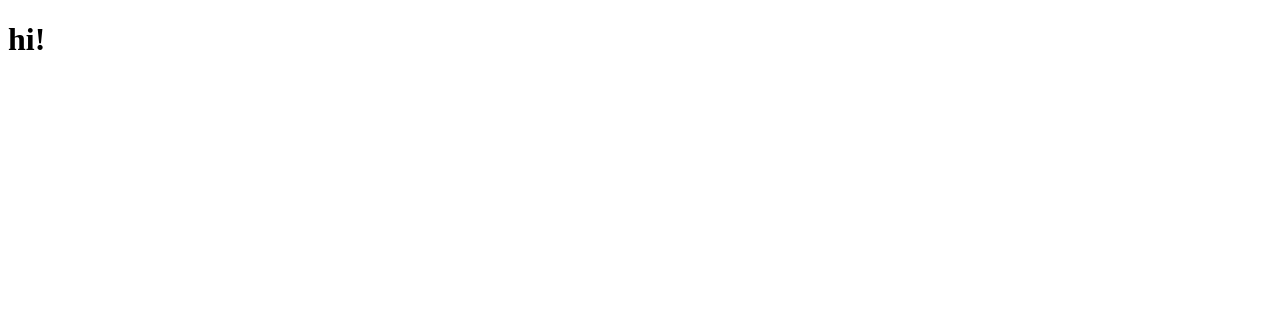
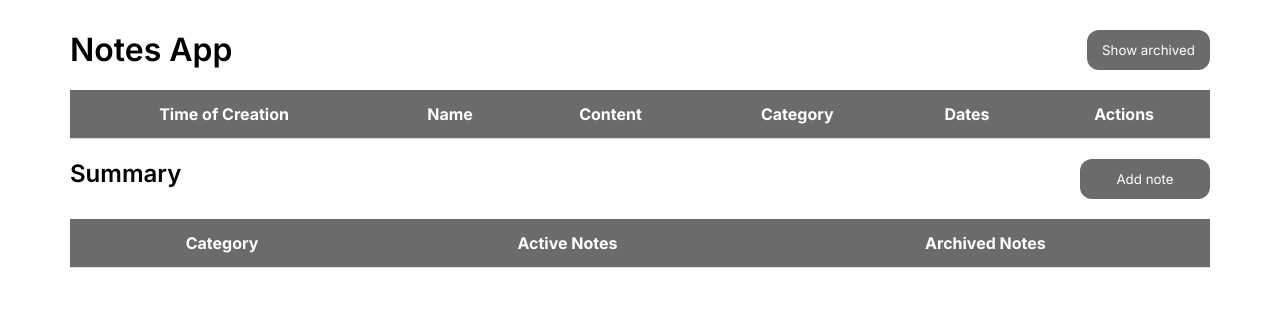
Before and after one commit to dmtrth25/notes, a plain HTML site: page index.html in a window 1280 px wide. Drawn offline with Linux system fonts and the light colour scheme.

Commit message:
base structure

```diff
--- a/index.html
+++ b/index.html
@@ -5,13 +5,65 @@
   <meta charset="UTF-8">
   <meta name="viewport" content="width=device-width, initial-scale=1.0">
   <title>Notes-app</title>
+  <link rel="preconnect" href="https://fonts.googleapis.com">
+  <link rel="preconnect" href="https://fonts.gstatic.com" crossorigin>
+  <link href="https://fonts.googleapis.com/css2?family=Inter:wght@300;400;600;700&display=swap" rel="stylesheet">
   <link rel="stylesheet" href="style.css">
 </head>
 
 <body>
-  <h1>hi!</h1>
-
-  <script src="script.js"></script>
+  <div class="container">
+    <div class="container-header">
+      <h1>Notes App</h1>
+      <button class="button" id="show-archived-btn">Show archived</button>
+    </div>
+    <table class="table">
+      <thead>
+        <tr>
+          <th>Time of Creation</th>
+          <th>Name</th>
+          <th>Content</th>
+          <th>Category</th>
+          <th>Dates</th>
+          <th>Actions</th>
+        </tr>
+      </thead>
+      <tbody id="body"></tbody>
+    </table>
+    <div class="archived">
+      <h2>Archived</h2>
+      <table class="table">
+        <thead>
+          <tr>
+            <th>Time of Creation</th>
+            <th>Name</th>
+            <th>Content</th>
+            <th>Category</th>
+            <th>Dates</th>
+            <th>Actions</th>
+          </tr>
+        </thead>
+        <tbody id="archived"></tbody>
+      </table>
+    </div>
+    <div>
+      <div class="container-header">
+        <h2>Summary</h2>
+        <button id="add-note" class="button">Add note</button>
+      </div>
+      <table>
+        <thead>
+          <tr>
+            <th>Category</th>
+            <th>Active Notes</th>
+            <th>Archived Notes</th>
+          </tr>
+        </thead>
+        <tbody id="summary"></tbody>
+      </table>
+    </div>
+  </div>
+  <script type="module" src="js/script.js"></script>
 </body>
 
 </html>
--- a/style.css
+++ b/style.css
@@ -0,0 +1,80 @@
+* {
+  box-sizing: border-box;
+  padding: 0;
+  margin: 0;
+  font-family: 'Inter', sans-serif;
+}
+
+.container {
+  padding: 30px;
+  max-width: 1200px;
+  margin: 0 auto;
+}
+
+.container-header {
+  display: flex;
+  justify-content: space-between;
+}
+
+h1, h2 {
+  font-weight: 600;
+}
+
+table {
+  width: 100%;
+  border-collapse: collapse;
+  margin: 20px 0;
+}
+
+th, td {
+  padding: 14px;
+  text-align: center;
+  border-bottom: 1px solid #ddd;
+  font-size: 16px;
+}
+
+th {
+  background-color: #6c6a6a;
+  color: #fff;
+}
+
+.button {
+  border-radius: 12px;
+  border: none;
+  background-color: #6c6a6a;
+  color: #fff;
+  padding: 12px 15px;
+  cursor: pointer;
+  transition: background-color 0.2s ease-out, color 0.2s ease-out;
+}
+
+.button:hover {
+  background-color: #e0d4d4;
+  color: #191818;
+}
+
+#add-note {
+  width: 130px;
+  float: right;
+}
+
+#summary {
+  margin-top: 20px;
+}
+
+#summary th,
+#summary td {
+  padding: 8px;
+  text-align: center;
+  border-bottom: 1px solid #ddd;
+}
+
+#summary th {
+  background-color: #6c6a6a;
+  color: #fff;
+}
+
+.archived {
+  display: none;
+  margin-top: 50px;
+}
```
